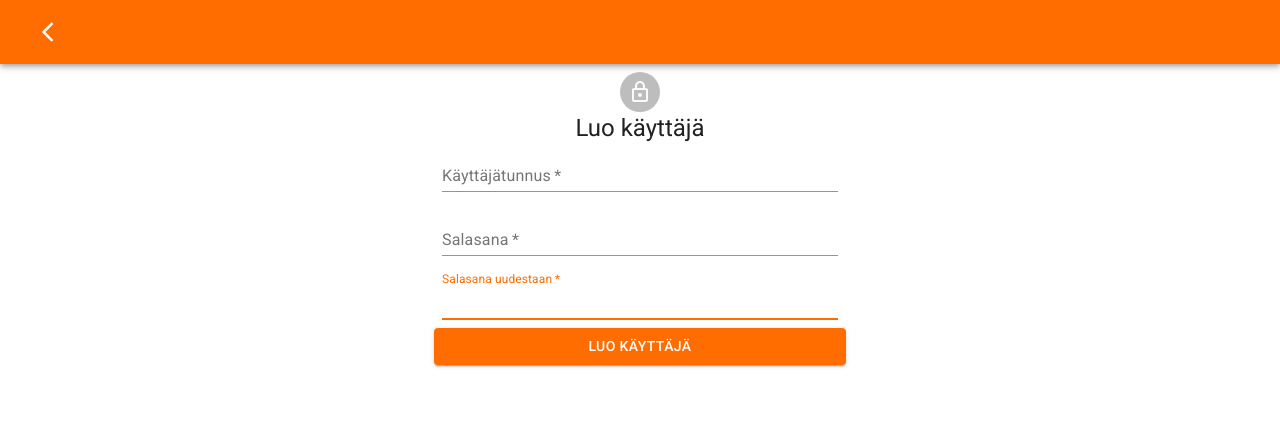
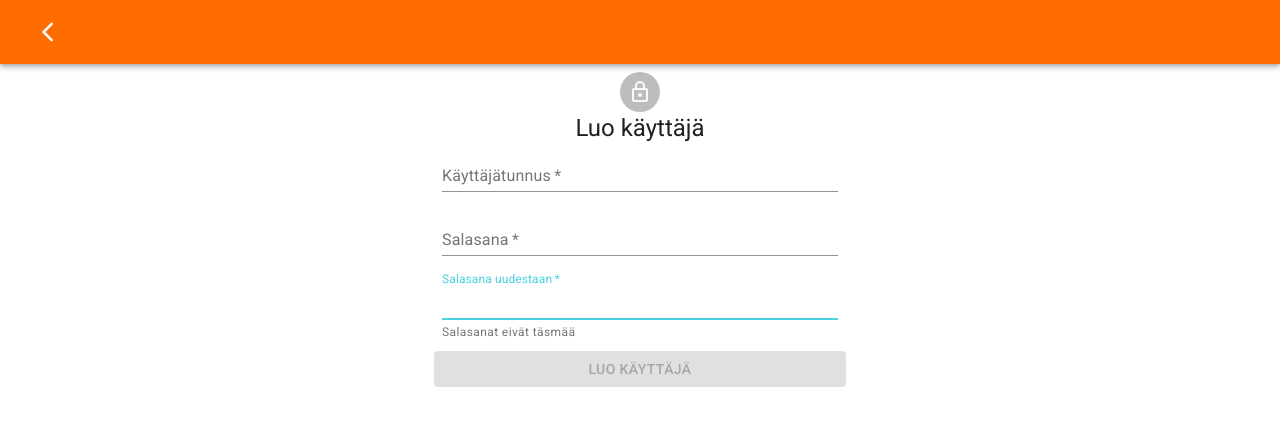
Before and after one commit to NikoKynsijarvi/Gymhead, a React (Create React App) app in the folder client/: page / in a window 1280 px wide. Both pictures are taken after a click on the button "LUO KÄYTTÄJÄ". Shown: the top 426 px of the page. Built offline with nearby package versions, Linux system fonts and the light colour scheme.

Commit message:
small changes

```diff
--- a/client/src/App.js
+++ b/client/src/App.js
@@ -13,6 +13,7 @@ const theme = createTheme({
       main: "#ff6d00",
       dark: "#c43c00",
       contrastText: "#fff",
+      success: "#4BFA4B",
     },
     secondary: {
       light: "#88ffff",
--- a/client/src/components/CreateUser.js
+++ b/client/src/components/CreateUser.js
@@ -1,4 +1,4 @@
-import React, { useState } from "react";
+import React, { useState, useEffect } from "react";
 import {
   Dialog,
   Container,
@@ -33,7 +33,27 @@ function CreateUser({ open, setOpen }) {
   const classes = useStyles();
   const [username, setUsername] = useState("");
   const [password, setPassword] = useState("");
+  const [passwordRepeat, setPasswordRepeat] = useState("");
+  const [disabled, setDisabled] = useState(true);
+  const [passwordError, setPasswordError] = useState(false);
   const [createUser] = useMutation(ADD_USER);
+
+  useEffect(() => {
+    if (
+      username.length > 4 &&
+      password.length > 4 &&
+      password === passwordRepeat
+    ) {
+      setDisabled(false);
+    } else {
+      setDisabled(true);
+    }
+    if (password !== passwordRepeat) {
+      setPasswordError(true);
+    } else {
+      setPasswordError(false);
+    }
+  }, [passwordRepeat, password, username]);
 
   const handleCreateUser = () => {
     console.log(password, username);
@@ -42,6 +62,7 @@ function CreateUser({ open, setOpen }) {
     setUsername("");
     setOpen(false);
   };
+
   return (
     <Dialog open={open} TransitionComponent={Transition} fullScreen>
       <AppBar position="relative">
@@ -72,6 +93,7 @@ function CreateUser({ open, setOpen }) {
             <Grid item xs={12} sm={12}>
               <TextField
                 name="username"
+                color="secondary"
                 autoComplete="off"
                 required
                 fullWidth
@@ -84,6 +106,7 @@ function CreateUser({ open, setOpen }) {
             <Grid item xs={12} sm={12}>
               <TextField
                 name="password"
+                color="secondary"
                 required
                 type="password"
                 fullWidth
@@ -96,15 +119,25 @@ function CreateUser({ open, setOpen }) {
             <Grid item xs={12} sm={12}>
               <TextField
                 name="password"
+                color="secondary"
+                error={passwordError}
+                helperText="Salasanat eivät täsmää"
                 required
                 type="password"
                 fullWidth
                 id="passwordrepeat"
                 label="Salasana uudestaan"
                 autoFocus
+                onChange={({ target }) => setPasswordRepeat(target.value)}
               />
             </Grid>
-            <Button type="submit" fullWidth variant="contained" color="primary">
+            <Button
+              type="submit"
+              fullWidth
+              variant="contained"
+              color="primary"
+              disabled={disabled}
+            >
               Luo käyttäjä
             </Button>
           </Grid>
--- a/client/src/components/Login.js
+++ b/client/src/components/Login.js
@@ -8,18 +8,26 @@ import {
   Avatar,
   TextField,
   Button,
+  makeStyles,
 } from "@material-ui/core";
 import LockOutlinedIcon from "@material-ui/icons/LockOutlined";
 import { useMutation } from "@apollo/client";
 import CreateUser from "./CreateUser";
 
 import { LOGIN } from "./graphql/mutations";
+const useStyles = makeStyles((theme) => ({
+  bg: {
+    display: "flex",
+    justifyContent: "center",
+  },
+}));
 
 function Login({ setToken }) {
   const [username, setUsername] = useState("");
   const [password, setPassword] = useState("");
   const [createUser, setCreateUser] = useState(false);
   const [login, result] = useMutation(LOGIN);
+  const classes = useStyles();
 
   useEffect(() => {
     if (result.data) {
@@ -29,10 +37,13 @@ function Login({ setToken }) {
     }
   }, [result.data]); // eslint-disable-line
 
-  const submit = async (event) => {
+  const handleSubmit = (event) => {
     event.preventDefault();
-
-    login({ variables: { username, password } });
+    try {
+      login({ variables: { username, password } });
+    } catch (err) {
+      console.log(err);
+    }
   };
   return (
     <>
@@ -40,8 +51,13 @@ function Login({ setToken }) {
         <Toolbar color="primary"></Toolbar>
       </AppBar>
       <div>
-        <Grid container component="main" sx={{ height: "100vh" }}>
-          <Grid item lg={6} xs={12} md={6}>
+        <Grid
+          container
+          component="main"
+          sx={{ height: "100vh" }}
+          className={classes.bg}
+        >
+          <Grid item lg={12} xs={12} md={12}>
             <CreateUser open={createUser} setOpen={setCreateUser} />
             <Box
               sx={{
@@ -63,7 +79,7 @@ function Login({ setToken }) {
                 autoComplete="off"
                 noValidate
                 sx={{ mt: 1 }}
-                onSubmit={submit}
+                onSubmit={(event) => handleSubmit(event)}
               >
                 <TextField
                   margin="normal"
@@ -102,22 +118,6 @@ function Login({ setToken }) {
               </Button>
             </Box>
           </Grid>
-          <Grid item lg={6} xs={12} md={6}>
-            <Box
-              sx={{
-                width: "100%",
-                height: 300,
-                display: "flex",
-                flexDirection: "column",
-                alignItems: "center",
-                bgcolor: "secondary.main",
-              }}
-            >
-              <Typography variant="h2" style={{ color: "#ffff" }}>
-                Hello World
-              </Typography>
-            </Box>
-          </Grid>
         </Grid>
       </div>
     </>
```
Also changed, not shown: 2 other files (tests, documents, lock files or other folders).
